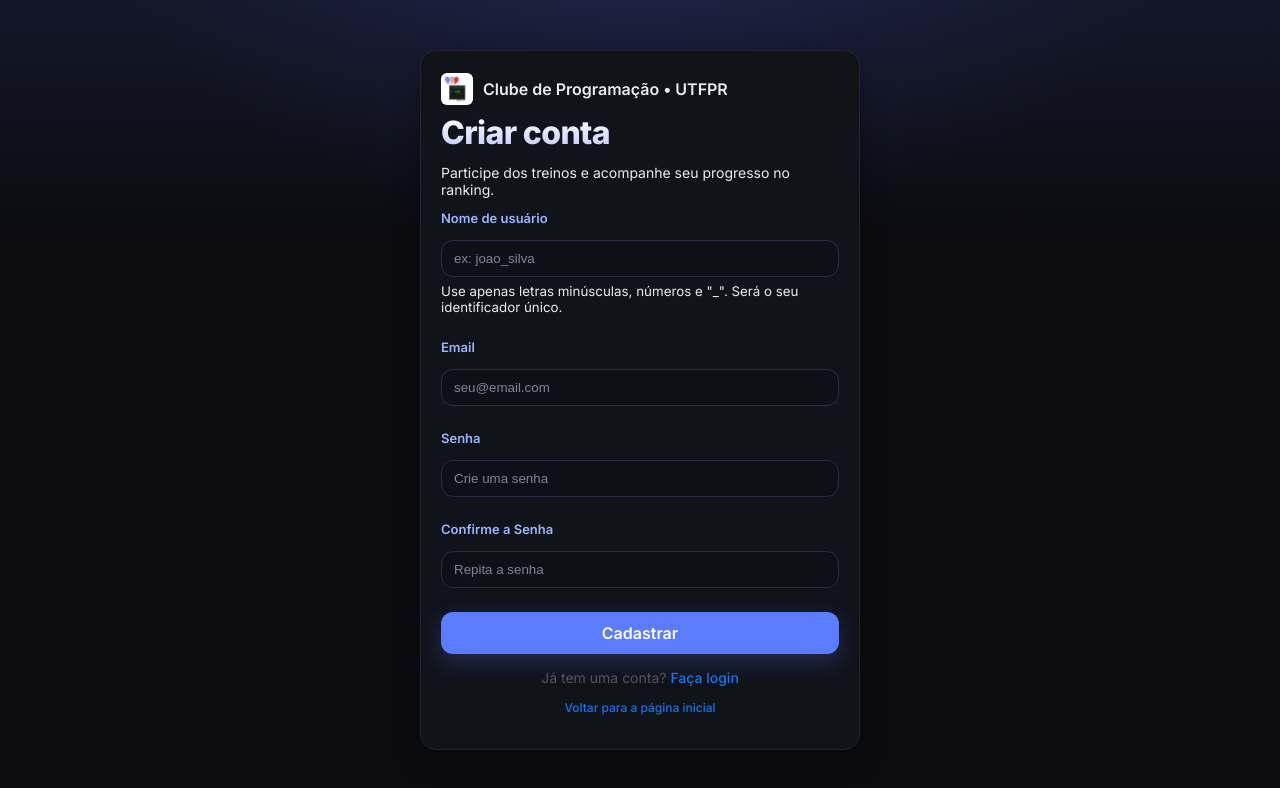
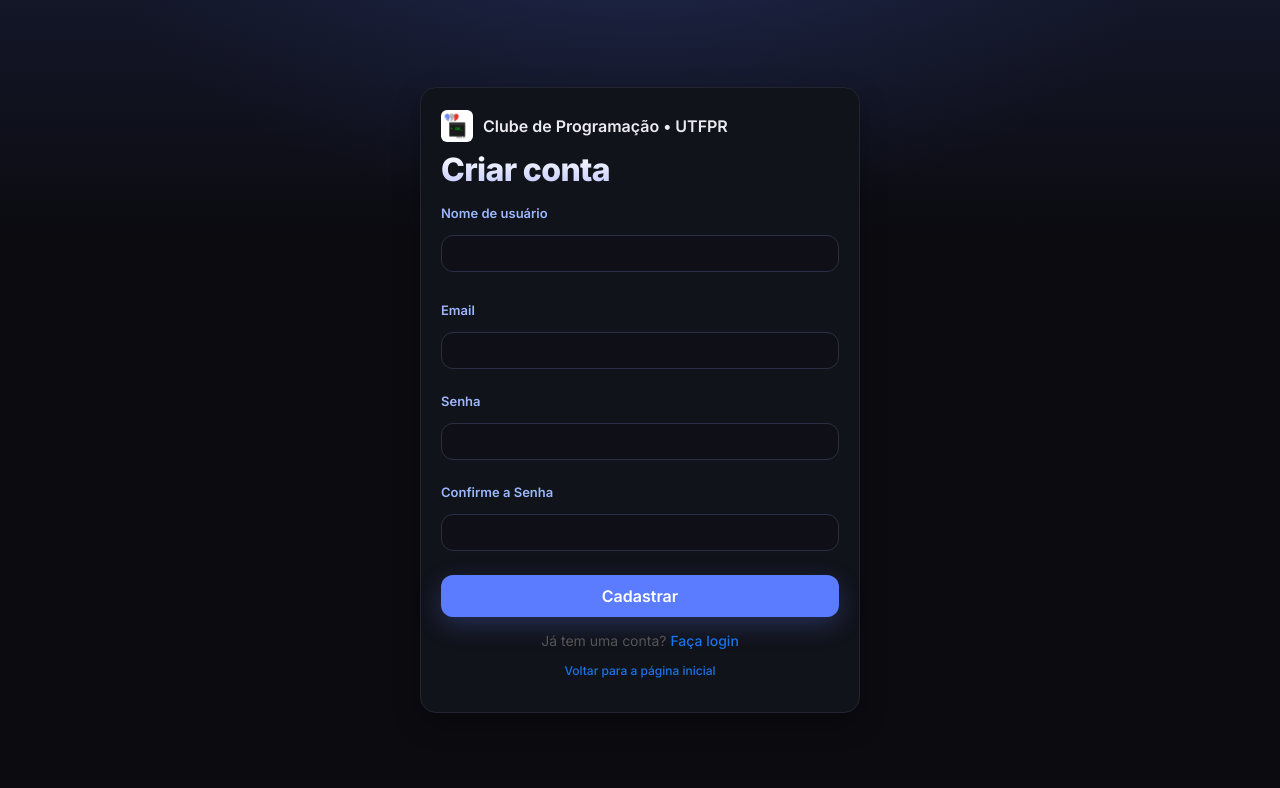
Before and after one commit to gab-borges/cdp-website, a React (Vite) app in the folder client/: page /signup in a window 1280 px wide. Shown: the top 788 px of the page. Built offline with nearby package versions, Linux system fonts and the light colour scheme; what marked-katex-extension would draw is missing.

Commit message:
refactor: signup and login page

```diff
--- a/client/src/App.jsx
+++ b/client/src/App.jsx
@@ -50,14 +50,26 @@ function App() {
     }
   }, [token]);
 
-  const handleLogin = async (email, password) => {
+  const handleLogin = async ({ email, username, password }) => {
+    const emailValue = email?.trim();
+    const usernameValue = username?.trim();
+
+    if (!password || (!emailValue && !usernameValue)) {
+      alert('Por favor, informe email ou nome de usuário e senha.');
+      return;
+    }
+
     try {
-      const { data } = await axios.post('http://localhost:3000/api/v1/login', { email, password });
+      const payload = { password };
+      if (emailValue) payload.email = emailValue;
+      if (usernameValue) payload.username = usernameValue;
+
+      const { data } = await axios.post('http://localhost:3000/api/v1/login', payload);
       setToken(data.token);
       localStorage.setItem('token', data.token);
     } catch (err) {
       console.error('Erro no login:', err);
-      alert('Email ou senha inválidos.');
+      alert('Email/nome de usuário ou senha inválidos.');
     }
   };
 
--- a/client/src/components/LoginForm.jsx
+++ b/client/src/components/LoginForm.jsx
@@ -6,16 +6,24 @@ import './auth.css';
 import logo from '../assets/logo-cdp.jpg';
 
 function LoginForm({ onLogin }) {
-  const [email, setEmail] = useState('');
+  const [identifier, setIdentifier] = useState('');
   const [password, setPassword] = useState('');
 
   const handleSubmit = (e) => {
     e.preventDefault();
-    if (!email || !password) {
-      alert('Por favor, preencha o email e a senha.');
+    const trimmedIdentifier = identifier.trim();
+
+    if (!trimmedIdentifier || !password) {
+      alert('Por favor, preencha o email ou nome de usuário e a senha.');
       return;
     }
-    onLogin(email, password);
+
+    const isEmail = trimmedIdentifier.includes('@');
+    onLogin({
+      email: isEmail ? trimmedIdentifier : undefined,
+      username: !isEmail ? trimmedIdentifier : undefined,
+      password,
+    });
   };
 
   return (
@@ -26,17 +34,16 @@ function LoginForm({ onLogin }) {
           <span>Clube de Programação • UTFPR</span>
         </div>
         <h2 className="auth-title">Entrar</h2>
-        <p className="auth-sub">Acesse sua conta para acompanhar estudos, treinos e ranking.</p>
         <form onSubmit={handleSubmit} className="auth-form">
           <div className="form-group">
-            <label htmlFor="email">Email</label>
+            <label htmlFor="identifier">Email ou nome de usuário</label>
             <input
               className="lp-input"
-              type="email"
-              id="email"
-              value={email}
-              onChange={(e) => setEmail(e.target.value)}
-              placeholder="seu@email.com"
+              type="text"
+              id="identifier"
+              value={identifier}
+              onChange={(e) => setIdentifier(e.target.value)}
+              autoComplete="username"
               required
             />
           </div>
@@ -48,7 +55,6 @@ function LoginForm({ onLogin }) {
               id="password"
               value={password}
               onChange={(e) => setPassword(e.target.value)}
-              placeholder="Sua senha"
               required
             />
           </div>
--- a/client/src/components/ProfileEdit.jsx
+++ b/client/src/components/ProfileEdit.jsx
@@ -294,7 +294,7 @@ const ProfileEdit = () => {
                         type="text"
                         value={usernameDraft}
                         onChange={(event) => setUsernameDraft(event.target.value)}
-                        placeholder="ex: joao_silva"
+                        placeholder="nome_de_usuario"
                         required
                       />
                       <p className="profile-muted">Use apenas letras minúsculas, números e "_". Seu identificador deve ser único.</p>
@@ -417,7 +417,7 @@ const ProfileEdit = () => {
                           type="text"
                           value={cfDraft}
                           onChange={(event) => setCfDraft(event.target.value)}
-                          placeholder="ex: tourist"
+                          placeholder="codeforces_handle"
                         />
                       </div>
                       <div className="profile-actions">
--- a/client/src/components/SignUpForm.jsx
+++ b/client/src/components/SignUpForm.jsx
@@ -38,20 +38,20 @@ function SignUpForm({ onSignUp }) {
           <span>Clube de Programação • UTFPR</span>
         </div>
         <h2 className="auth-title">Criar conta</h2>
-        <p className="auth-sub">Participe dos treinos e acompanhe seu progresso no ranking.</p>
         <form onSubmit={handleSubmit} className="auth-form">
           <div className="form-group">
             <label htmlFor="username">Nome de usuário</label>
+            <div className="input-with-hint">
               <input
                 className="lp-input"
                 type="text"
                 id="username"
                 value={username}
                 onChange={(e) => setUsername(e.target.value)}
-              placeholder="ex: joao_silva"
                 required
               />
-            <small className="lp-muted">Use apenas letras minúsculas, números e "_". Será o seu identificador único.</small>
+              <small className="lp-muted lp-input-hint">Use apenas letras minúsculas, números e "_". Será o seu identificador único.</small>
+            </div>
           </div>
           <div className="form-group">
             <label htmlFor="email">Email</label>
@@ -61,7 +61,6 @@ function SignUpForm({ onSignUp }) {
               id="email"
               value={email}
               onChange={(e) => setEmail(e.target.value)}
-              placeholder="seu@email.com"
               required
             />
           </div>
@@ -73,7 +72,6 @@ function SignUpForm({ onSignUp }) {
               id="password"
               value={password}
               onChange={(e) => setPassword(e.target.value)}
-              placeholder="Crie uma senha"
               required
             />
           </div>
@@ -85,7 +83,6 @@ function SignUpForm({ onSignUp }) {
               id="password_confirmation"
               value={passwordConfirmation}
               onChange={(e) => setPasswordConfirmation(e.target.value)}
-              placeholder="Repita a senha"
               required
             />
           </div>
--- a/client/src/components/auth.css
+++ b/client/src/components/auth.css
@@ -73,6 +73,26 @@
   width: 100%;
 }
 
+.input-with-hint {
+  position: relative;
+  display: grid;
+}
+
+.lp-input-hint {
+  font-size: 12px;
+  color: rgba(166, 167, 181, 0.6);
+  margin-top: 6px;
+  opacity: 0;
+  max-height: 0;
+  overflow: hidden;
+  transition: opacity 0.2s ease, max-height 0.2s ease;
+}
+
+.input-with-hint:focus-within .lp-input-hint {
+  opacity: 1;
+  max-height: 60px;
+}
+
 .auth-actions { margin-top: 16px; display: grid; gap: 10px; }
 .auth-submit { width: 100%; justify-content: center; }
 
```
Also changed, not shown: 1 other file (tests, documents, lock files or other folders). Lines whose indentation alone changed are shown as unchanged.
